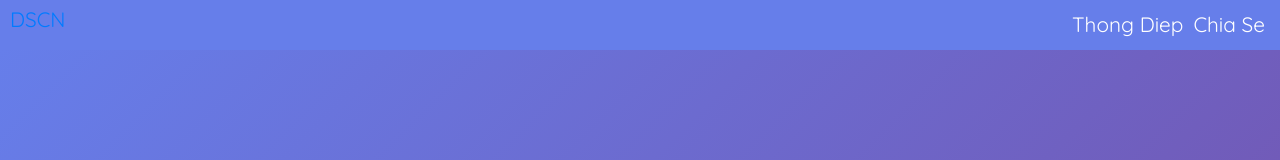
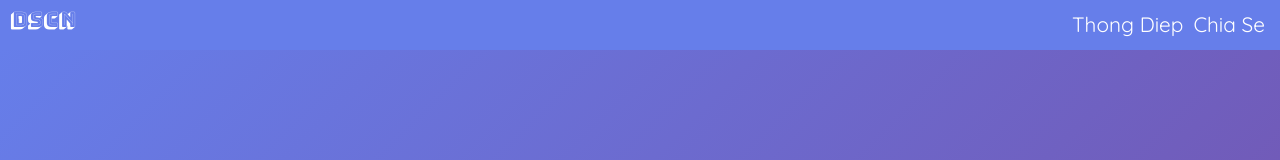
Before and after one commit to longla/dscn-next, a Next.js app: page / in a window 1280 px wide. Shown: the top 160 px of the page. Built offline with nearby package versions, Linux system fonts and the light colour scheme.

Commit message:
update styles

```diff
--- a/components/header.js
+++ b/components/header.js
@@ -3,7 +3,7 @@
 const Header = () => (
   <div className={"nav-bar"}>
     <div>
-      <a href="/">DSCN</a>
+      <a className={'page-icon'} href="/">DSCN</a>
     </div>
     <nav>
       <Link  href="/thongdiep">
--- a/sass/_font.scss
+++ b/sass/_font.scss
@@ -1 +1,2 @@
 @import url('https://fonts.googleapis.com/css?family=Quicksand:400,500,700&display=swap&subset=vietnamese');
+@import url('https://fonts.googleapis.com/css?family=Bungee+Shade&display=swap');
--- a/sass/_layout.scss
+++ b/sass/_layout.scss
@@ -1,5 +1,14 @@
 
 @import "./variables";
+
+.page-icon{
+    color: white;
+    font-family: 'Bungee Shade', cursive;
+    &:hover{
+        text-decoration: none;
+        color: white;
+    }
+}
 
 .container{
     padding-right: $spacer-m;
```
Also changed, not shown: 5 other files (tests, documents, lock files or other folders).
